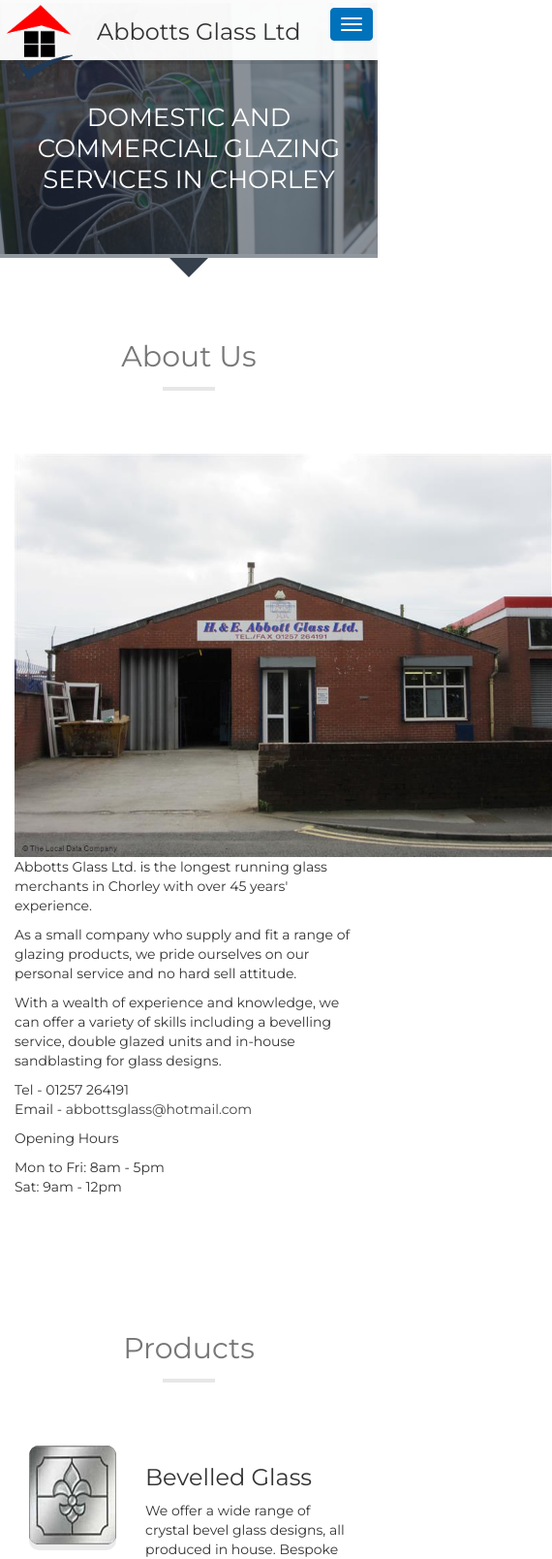
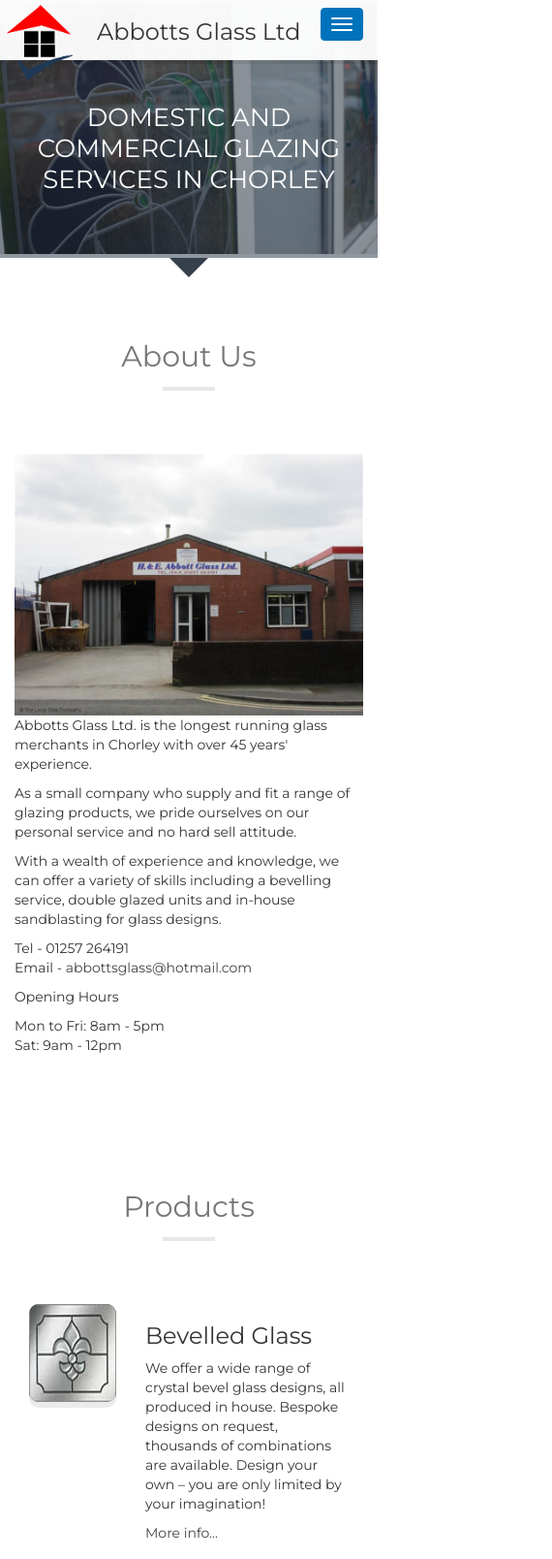
Before and after one commit to AbbottsGlass/website, a website: page index.html in a window 390 px wide. Shown: the top 1608 px of the page at 97% size, 570 px wide, since content can reach past the window. Drawn offline with nearby package versions, Linux system fonts and the light colour scheme; a web font is replaced by a local one.

Commit message:
Some tweaks to look better on narrow screens

```diff
--- a/assets/css/theme.css
+++ b/assets/css/theme.css
@@ -418,7 +418,7 @@
     position: relative;
     display: block;
     background-color: #34495E;
-    max-width: 320px;
+    max-width: 165px;
     /*box-shadow*/
     -webkit-box-shadow: 0px 6px 0 0 rgba(0,0,0,0.08);
     -moz-box-shadow: 0px 6px 0 0 rgba(0,0,0,0.08);
--- a/index.html
+++ b/index.html
@@ -29,14 +29,14 @@
   <!--===============================================================-->
     <div class="navbar navbar-default navbar-fixed-top" role="navigation">
       <div class="container">
-        <div class="navbar-header" style="width: 400px;">
+        <div class="navbar-header">
           <button type="button" class="navbar-toggle" data-toggle="collapse" data-target=".navbar-collapse">
             <span class="sr-only">Toggle navigation</span>
             <span class="icon-bar"></span>
             <span class="icon-bar"></span>
             <span class="icon-bar"></span>
           </button>
-          <img itemprop="logo" src="assets/images/logo.png" width="80" style="float:left;margin-right: 20px;padding-top: 5px;"><h3> Abbotts Glass Ltd</h3>
+          <img itemprop="logo" src="assets/images/logo.png" width="80" style="float:left;margin-right: 20px;padding-top: 5px;"><h3 style="overflow: hidden"> Abbotts Glass Ltd</h3>
         </div>
         <div class="navbar-collapse collapse">
           <ul class="nav navbar-nav navbar-right">
@@ -79,7 +79,7 @@
 
         <div class="row margin-bottom">
           <div class="col-sm-6">
-              <img itemprop="image photo" src="assets/images/555x416.jpg" width="555">
+              <img itemprop="image photo" src="assets/images/555x416.jpg" width="100%">
           </div>
           <div class="col-sm-6">
             <span itemprop="description">
@@ -112,7 +112,7 @@
         </div>
 
         <div class="row margin-bottom">
-          <div class="col-sm-6">
+          <div class="col-sm-6 margin-bottom-xs">
             <div class="row">
               <div class="col-xs-4">
                 <a class="wrapper-portfolio" href="bevelledGlass.html">
@@ -240,7 +240,7 @@
         </div>
 
         <div class="row margin-bottom">
-          <div class="col-sm-6">
+          <div class="col-sm-6 margin-bottom-xs">
             <div class="row">
               <div class="col-xs-2">
                 <i class="fa fa-university fa-4x"></i>
```
